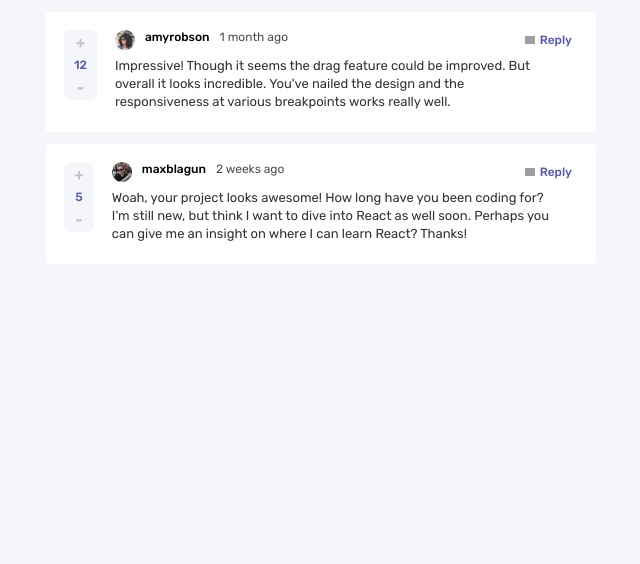
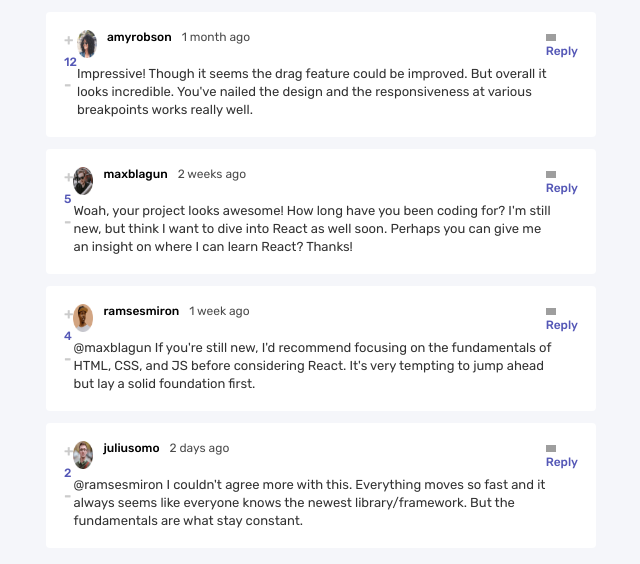
Before and after one commit to doganeraylin/interactive-comments-react, a React (Vite) app: page / in a window 1280 px wide. Shown: the top 564 px of the page, without its empty margins (319-959 px from the left). Built offline with nearby package versions, Linux system fonts and the light colour scheme; grey boxes are pictures that could not be loaded.

Commit message:
rendered comments and replies

```diff
--- a/src/App.jsx
+++ b/src/App.jsx
@@ -1,25 +1,42 @@
+import { useState } from 'react'
 import './App.css'
 import data from "./data"
-import Card from './components/Card'
+import Comment from './components/Comment'
+import Reply from './components/Reply'
+// import AddComment from './components/AddComment'
 
 function App() {
 
-    console.log(data)
+  return(
+    data.comments.map((comment) => {
+        return (
+            <>
+                <Comment
+                    key={comment.id}
+                    content={comment.content}
+                    createdAt={comment.createdAt}
+                    username={comment.user.username}
+                    img={comment.user.image.png}
+                    counter={comment.score}
+                />
 
-    return(
-        data.comments.map(({id, content, createdAt, score, user, replies}) =>
-        <>
-            <Card
-                key={id}
-                content={content}
-                createdAt={createdAt}
-                score={score}
-                username={user.username}
-                img={user.image.png}
-            />
-        </>
+                {comment.replies.map((reply) =>
+                    <Reply
+                        key={reply.id}
+                        content={reply.content}
+                        createdAt={reply.createdAt}
+                        username={reply.user.username}
+                        img={reply.user.image.png}
+                        counter={reply.score}
+                        replyingTo={reply.replyingTo}
+                    />
+                )}
+                {/* <AddComment /> */}
+            </>
         )
-    )
+    })
+  )
+
 }
 
 export default App
```
